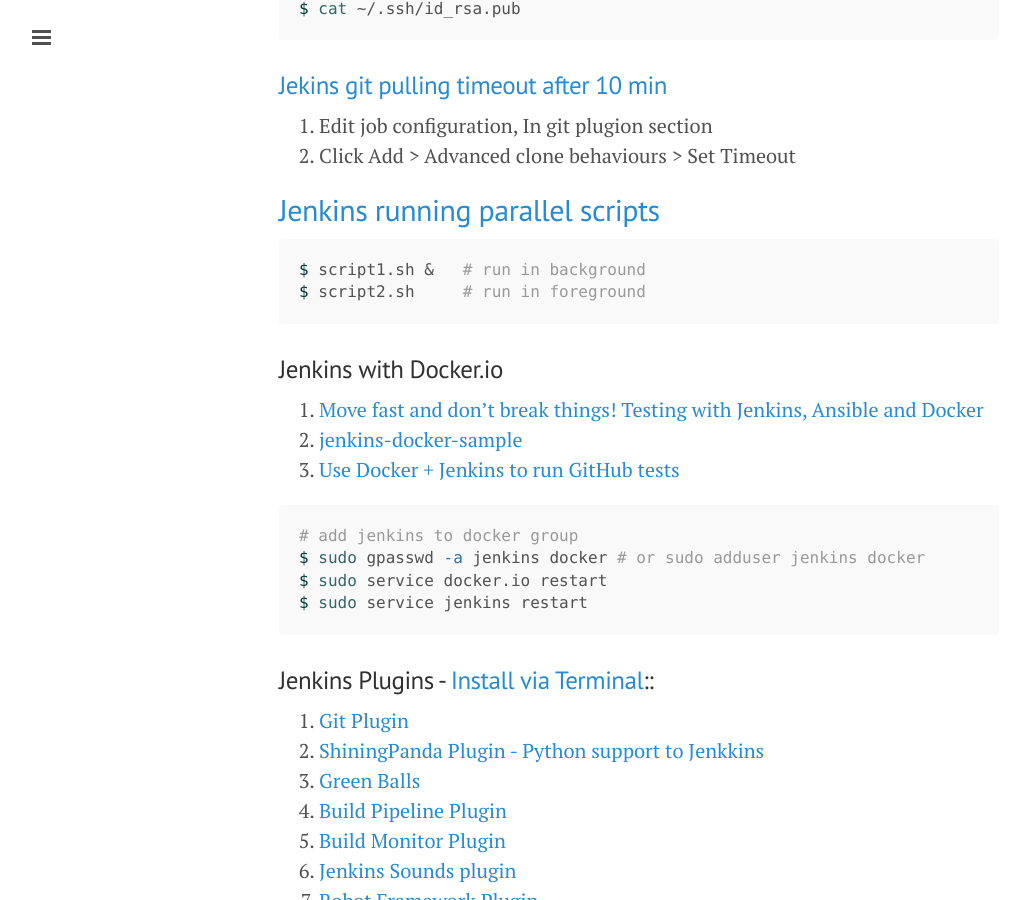
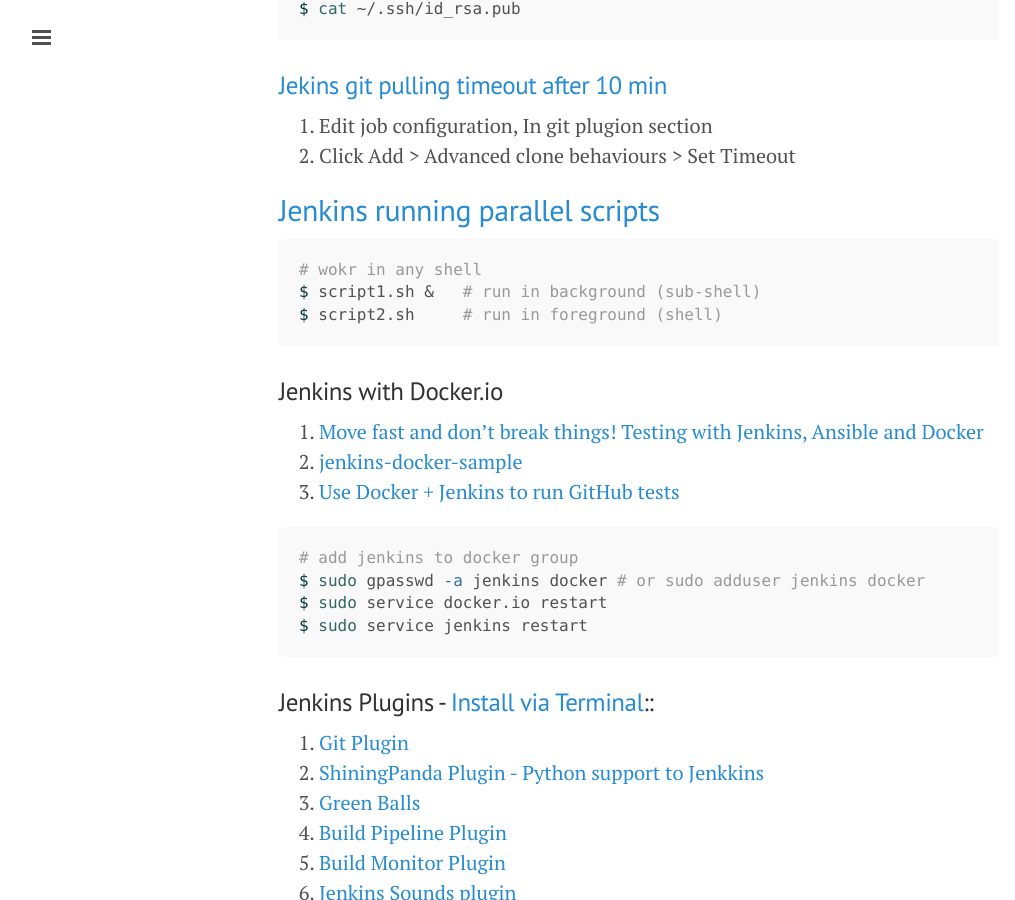
Before and after one commit to ibotdotout/ibotdotout.github.io, a Jekyll site: the page built from _posts/2014-07-19-continuous-integration.md, in a window 1280 px wide and 900 px high, scrolled down 6984 px. Shown: the whole window, without its empty margins (1-1016 px from the left). Built offline with Jekyll 4.4.1, drawn with Linux system fonts in a browser that asks for light colours; Markdown is read by kramdown in place of the engine named in the settings.

Commit message:
update running parallel script

````diff
--- a/_posts/2014-07-19-continuous-integration.md
+++ b/_posts/2014-07-19-continuous-integration.md
@@ -265,8 +265,9 @@ $ cat ~/.ssh/id_rsa.pub
 ## [Jenkins running parallel scripts](http://stackoverflow.com/questions/23062933/jenkins-running-parallel-scripts)
 
 ```sh
-$ script1.sh &   # run in background
-$ script2.sh     # run in foreground
+# wokr in any shell
+$ script1.sh &   # run in background (sub-shell)
+$ script2.sh     # run in foreground (shell)
 ```
 
 
````
